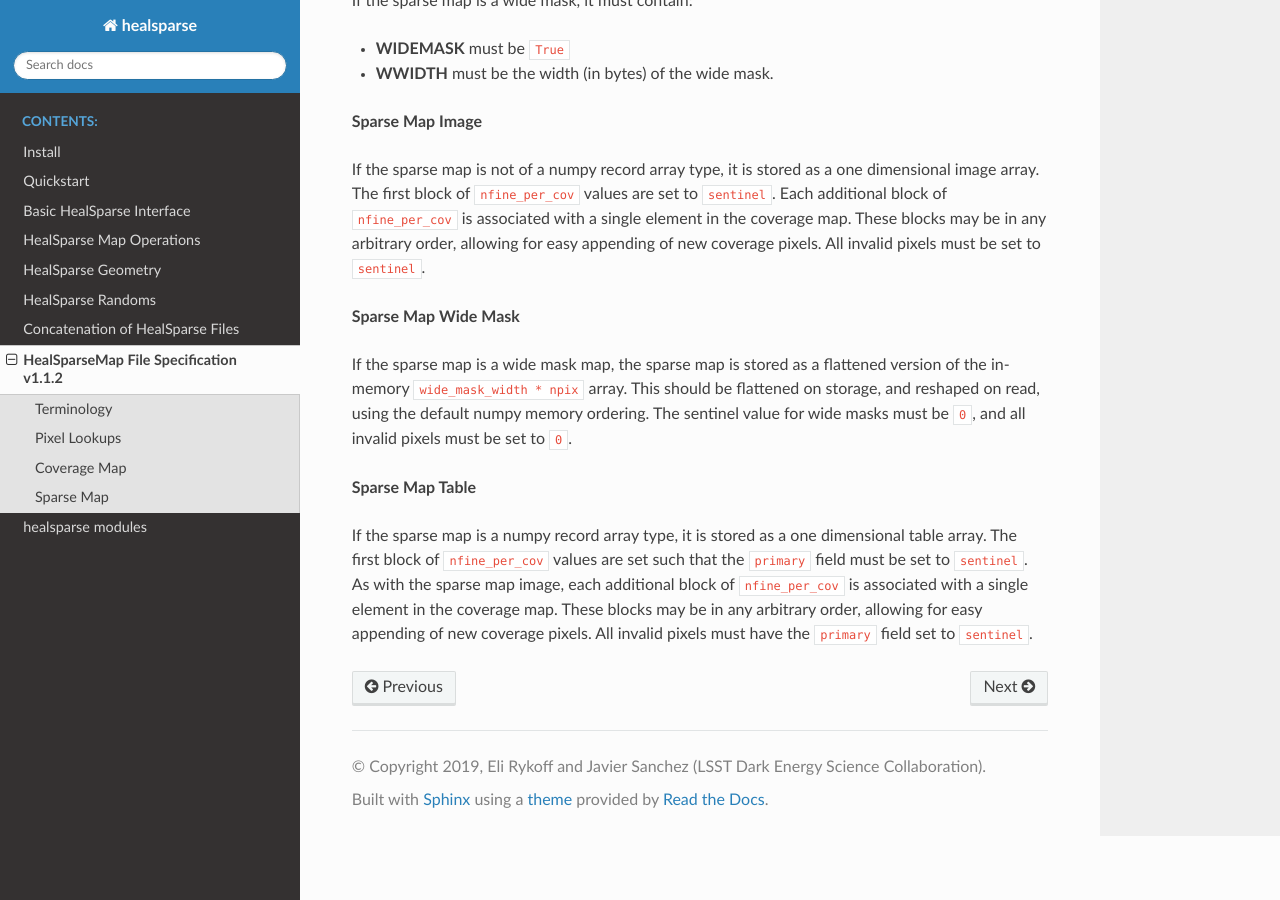
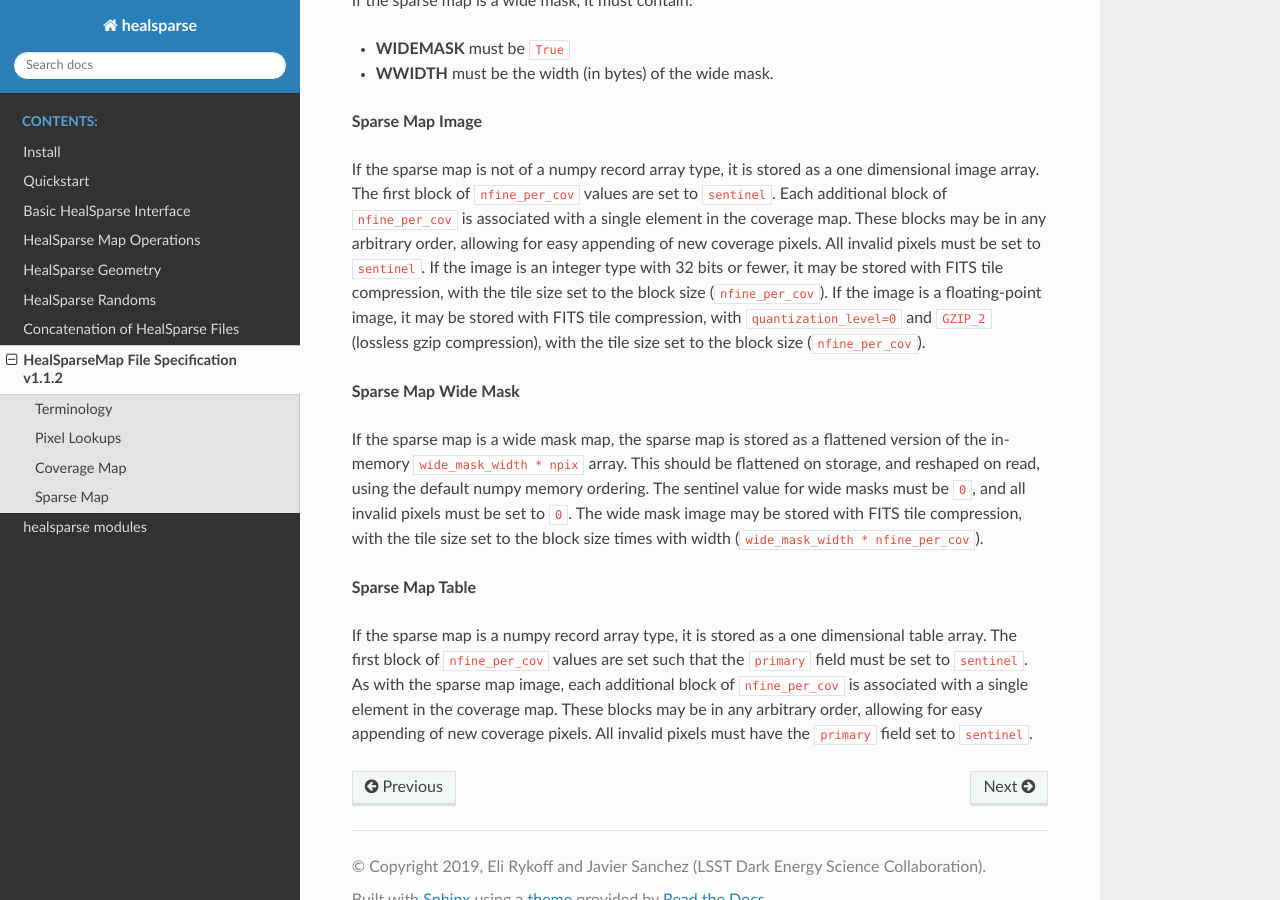
Before and after one commit to LSSTDESC/healsparse, a Sphinx documentation site: the page built from docs/filespec.rst, in a window 1280 px wide and 900 px high, scrolled down 2668 px. Built offline with Sphinx 7.4.7 and the Read the Docs theme 2.0.0, drawn with Linux system fonts in a browser that asks for light colours.

Commit message:
Update filespec to describe compression options.

```diff
--- a/docs/filespec.rst
+++ b/docs/filespec.rst
@@ -102,11 +102,20 @@ If the sparse map is a wide mask, it must contain:
 
 **Sparse Map Image**
 
-If the sparse map is not of a numpy record array type, it is stored as a one dimensional image array.  The first block of :code:`nfine_per_cov` values are set to :code:`sentinel`.  Each additional block of :code:`nfine_per_cov` is associated with a single element in the coverage map.  These blocks may be in any arbitrary order, allowing for easy appending of new coverage pixels.  All invalid pixels must be set to :code:`sentinel`.
+If the sparse map is not of a numpy record array type, it is stored as a one dimensional image array.
+The first block of :code:`nfine_per_cov` values are set to :code:`sentinel`.
+Each additional block of :code:`nfine_per_cov` is associated with a single element in the coverage map.
+These blocks may be in any arbitrary order, allowing for easy appending of new coverage pixels.
+All invalid pixels must be set to :code:`sentinel`.
+If the image is an integer type with 32 bits or fewer, it may be stored with FITS tile compression, with the tile size set to the block size (:code:`nfine_per_cov`).
+If the image is a floating-point image, it may be stored with FITS tile compression, with :code:`quantization_level=0` and :code:`GZIP_2` (lossless gzip compression), with the tile size set to the block size (:code:`nfine_per_cov`).
 
 **Sparse Map Wide Mask**
 
-If the sparse map is a wide mask map, the sparse map is stored as a flattened version of the in-memory :code:`wide_mask_width * npix` array.  This should be flattened on storage, and reshaped on read, using the default numpy memory ordering.  The sentinel value for wide masks must be :code:`0`, and all invalid pixels must be set to :code:`0`.
+If the sparse map is a wide mask map, the sparse map is stored as a flattened version of the in-memory :code:`wide_mask_width * npix` array.
+This should be flattened on storage, and reshaped on read, using the default numpy memory ordering.
+The sentinel value for wide masks must be :code:`0`, and all invalid pixels must be set to :code:`0`.
+The wide mask image may be stored with FITS tile compression, with the tile size set to the block size times with width (:code:`wide_mask_width * nfine_per_cov`).
 
 **Sparse Map Table**
 
```
